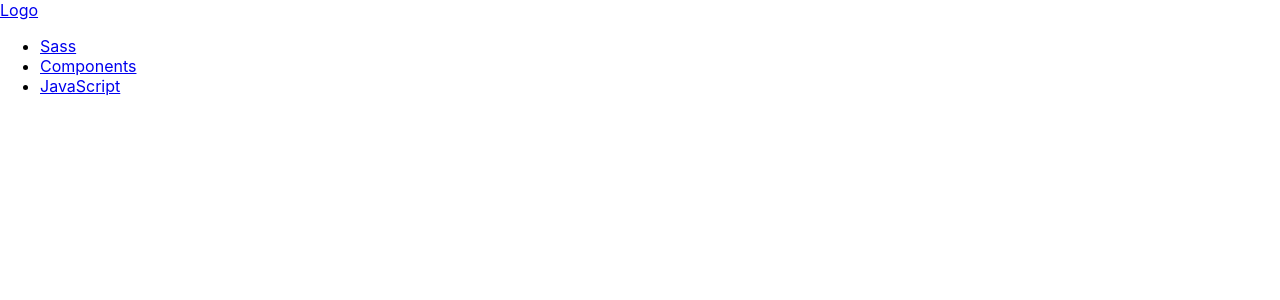
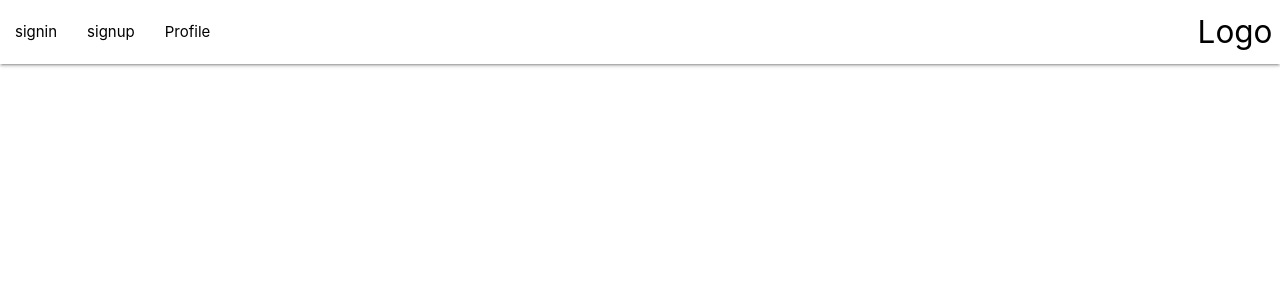
Before and after one commit to DhiaMbarki/Twitter-clone, a React (Create React App) app in the folder front-end/: page / in a window 1280 px wide. Shown: the top 300 px of the page. Built offline with nearby package versions, Linux system fonts and the light colour scheme.

Commit message:
add navbar

```diff
--- a/front-end/public/index.html
+++ b/front-end/public/index.html
@@ -24,6 +24,9 @@
       work correctly both with client-side routing and a non-root public URL.
       Learn how to configure a non-root public URL by running `npm run build`.
     -->
+    <!-- Compiled and minified CSS -->
+    <link rel="stylesheet" href="https://cdnjs.cloudflare.com/ajax/libs/materialize/1.0.0/css/materialize.min.css">
+
     <title>React App</title>
   </head>
   <body>
--- a/front-end/src/App.css
+++ b/front-end/src/App.css
@@ -0,0 +1,3 @@
+a {
+  color: black !important;
+}
--- a/front-end/src/components/Nav.js
+++ b/front-end/src/components/Nav.js
@@ -3,15 +3,15 @@ import React from 'react'
 function Nav() {
     return (
         <nav>
-    <div class="nav-wrapper">
-      <a href="#" class="brand-logo">Logo</a>
-      <ul id="nav-mobile" class="right ">
-        <li><a href="sass.html">Sass</a></li>
-        <li><a href="badges.html">Components</a></li>
-        <li><a href="collapsible.html">JavaScript</a></li>
-      </ul>
-    </div>
-  </nav>
+        <div class="nav-wrapper white">
+          <a href="#" class="brand-logo right">Logo</a>
+          <ul id="nav-mobile" class="left hide-on-med-and-down">
+            <li><a href="sass.html">signin</a></li>
+            <li><a href="badges.html">signup</a></li>
+            <li><a href="collapsible.html">Profile</a></li>
+          </ul>
+        </div>
+      </nav>
     )
 }
 
--- /dev/null
+++ b/front-end/src/components/home/Home.js
@@ -0,0 +1,12 @@
+
+import React from 'react'
+
+function Home() {
+    return (
+        <div>
+            <h1>home</h1>
+        </div>
+    )
+}
+
+export default Home
--- /dev/null
+++ b/front-end/src/components/home/Profile.js
@@ -0,0 +1,11 @@
+import React from 'react'
+
+function Profile() {
+    return (
+        <div>
+
+        </div>
+    )
+}
+
+export default Profile
--- /dev/null
+++ b/front-end/src/components/home/Signin.js
@@ -0,0 +1,11 @@
+import React from 'react'
+
+function Login() {
+    return (
+        <div>
+
+        </div>
+    )
+}
+
+export default Login
--- /dev/null
+++ b/front-end/src/components/home/Signup.js
@@ -0,0 +1,11 @@
+import React from 'react'
+
+function Signup() {
+    return (
+        <div>
+
+        </div>
+    )
+}
+
+export default Signup
```
Also changed, not shown: front-end/src/App.js (+11 -1 lines).
